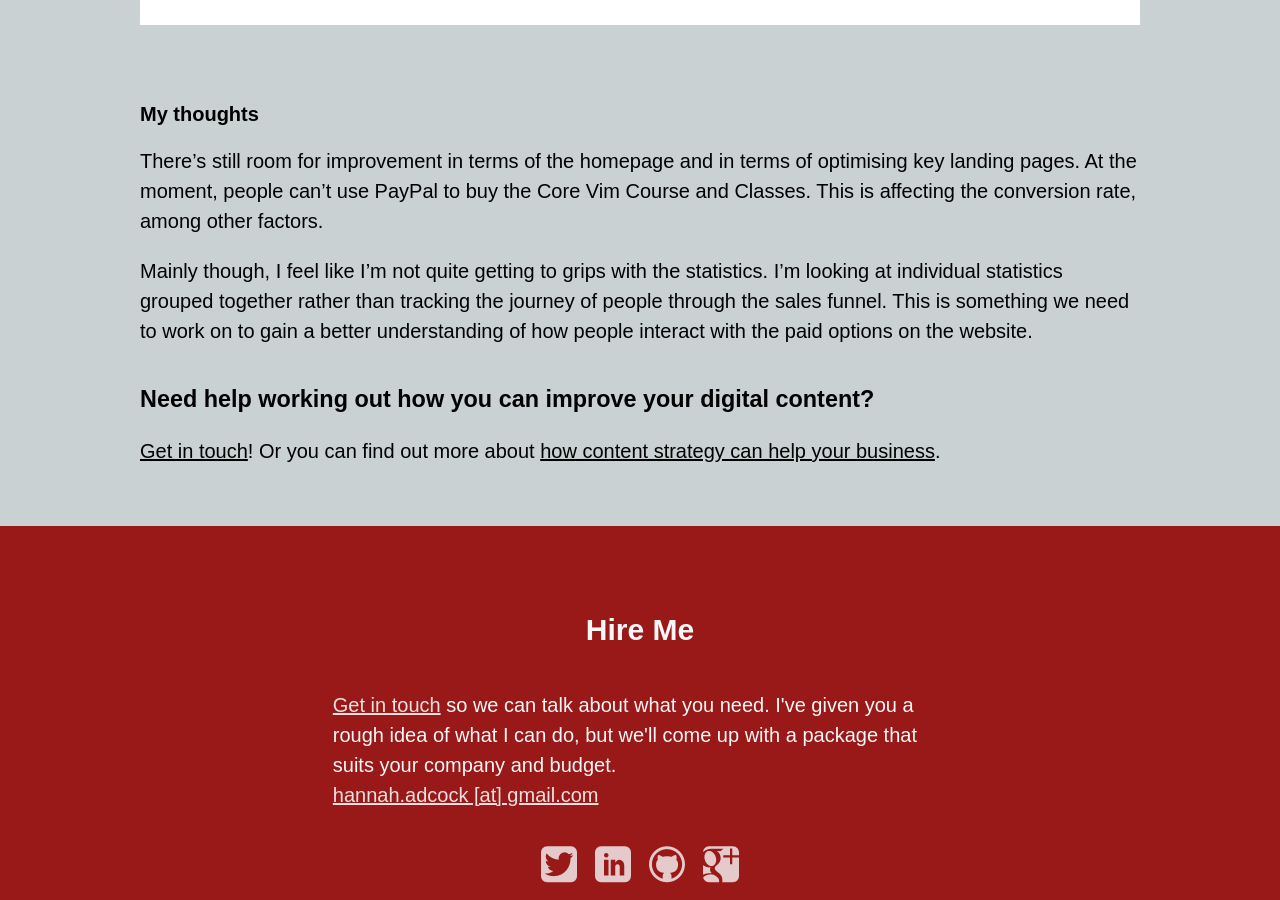
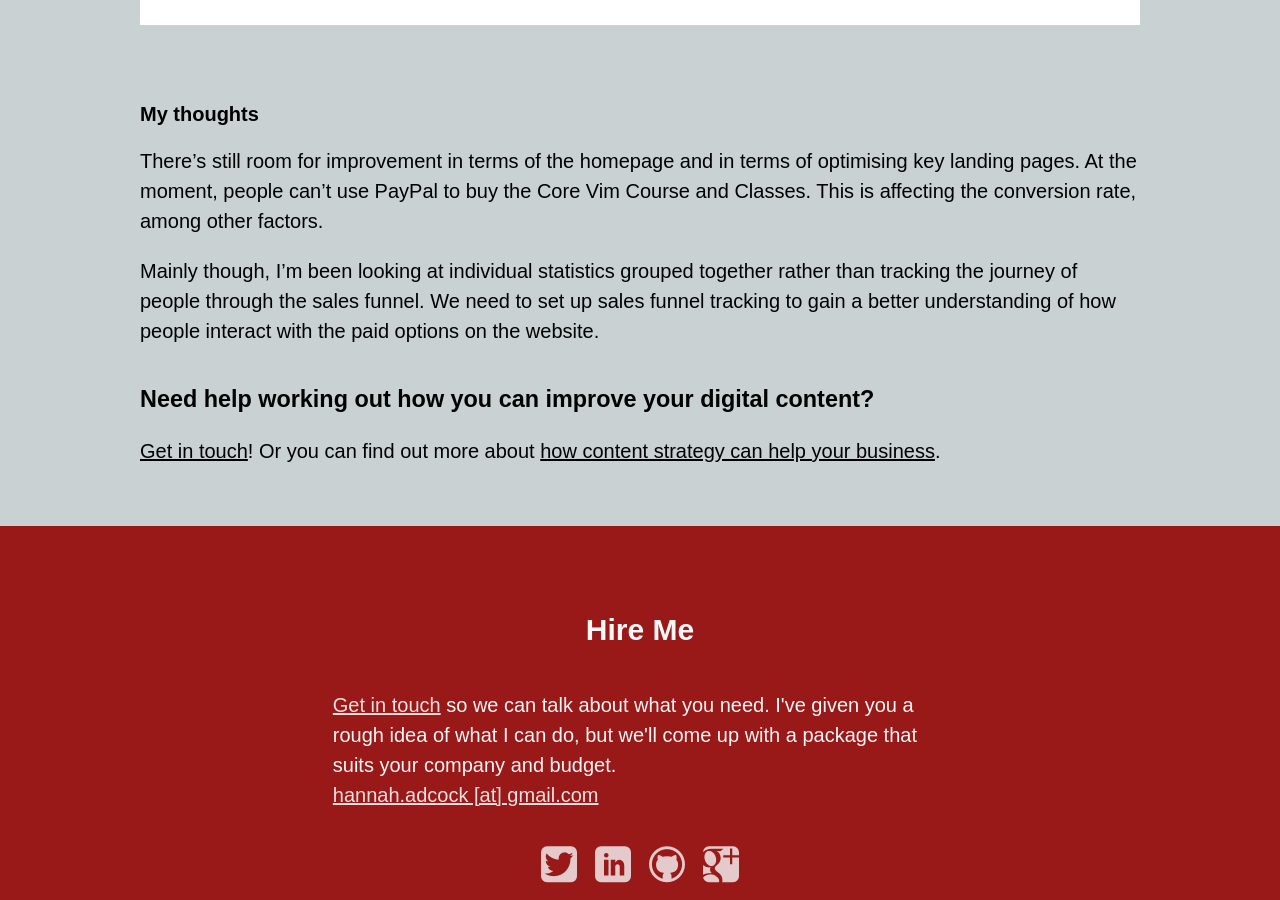
Before and after one commit to smokingpun/smokingpun.github.io, a Jekyll site: the page built from _posts/2014-08-11-Redesigning-Vimcasts-Did-It-Work.md, in a window 1280 px wide and 900 px high, scrolled down 4948 px. Built offline with Jekyll 4.4.1, drawn with Linux system fonts in a browser that asks for light colours; nearby versions of some CDN libraries.

Commit message:
edit blog post

```diff
--- a/_posts/2014-08-11-Redesigning-Vimcasts-Did-It-Work.md
+++ b/_posts/2014-08-11-Redesigning-Vimcasts-Did-It-Work.md
@@ -92,7 +92,7 @@ It's slightly hard to be measure because Drew has been promoting his Core Vim Co
 ####My thoughts
 There's still room for improvement in terms of the homepage and in terms of optimising key landing pages. At the moment, people can't use PayPal to buy the Core Vim Course and Classes. This is affecting the conversion rate, among other factors.
 
-Mainly though, I feel like I'm not quite getting to grips with the statistics. I'm looking at individual statistics grouped together rather than tracking the journey of people through the sales funnel. This is something we need to work on to gain a better understanding of how people interact with the paid options on the website.
+Mainly though, I'm been looking at individual statistics grouped together rather than tracking the journey of people through the sales funnel. We need to set up sales funnel tracking to gain a better understanding of how people interact with the paid options on the website.
 
 ###Need help working out how you can improve your digital content?
 [Get in touch][email]! Or you can find out more about [how content strategy can help your business][content strategy section].
```
